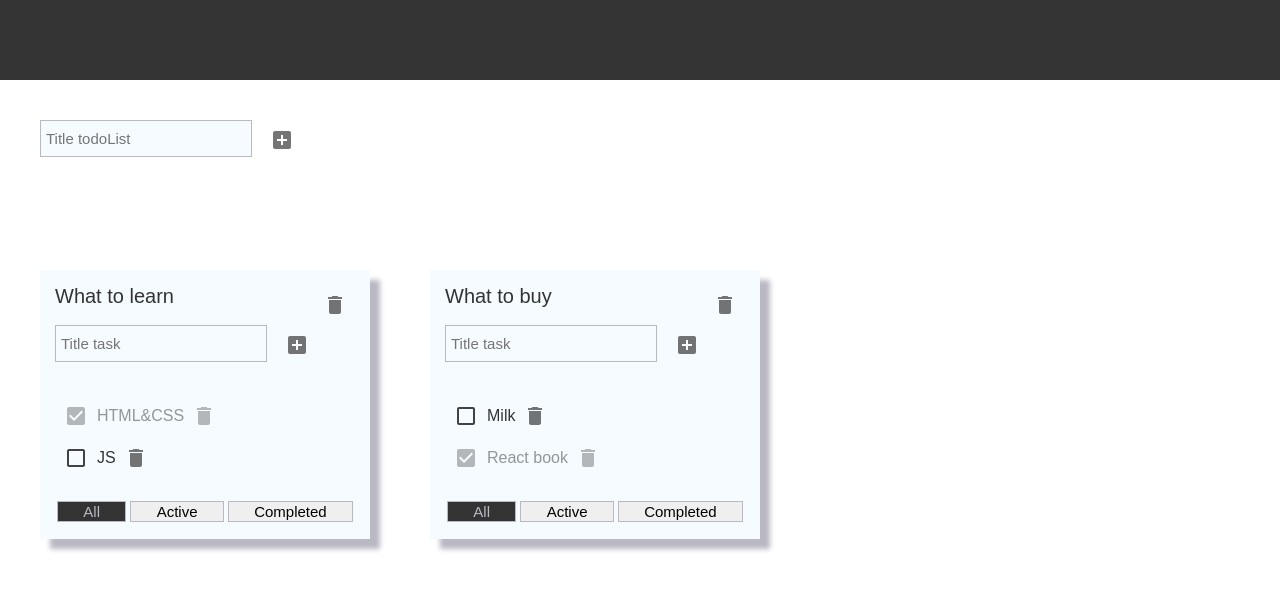
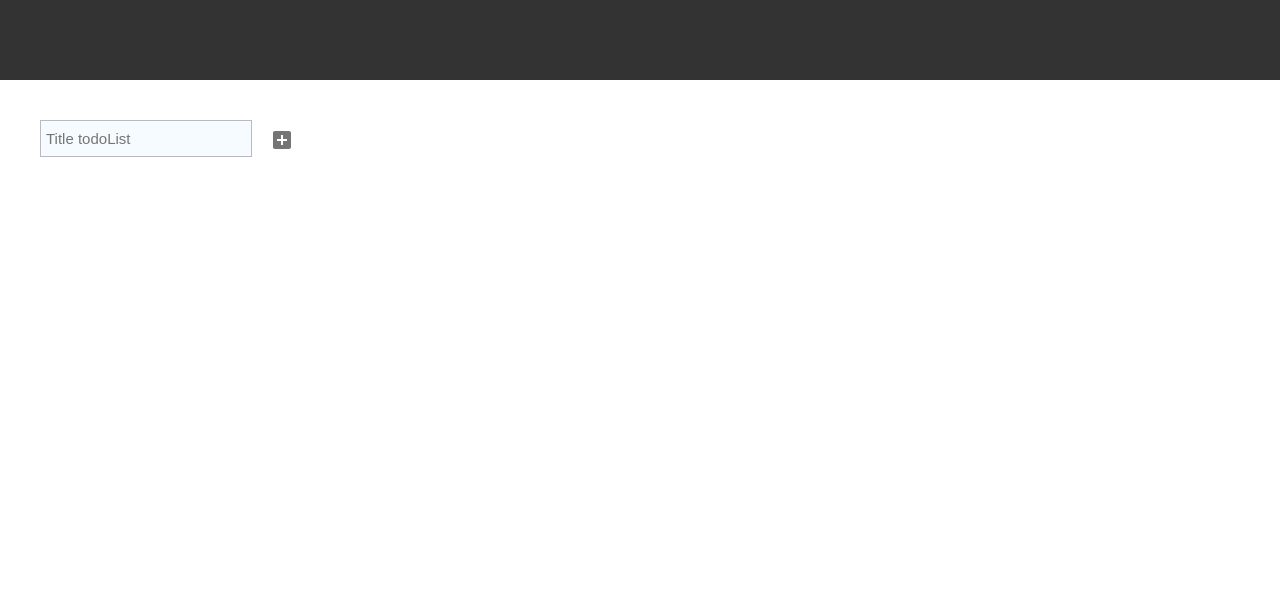
Before and after one commit to NadzeyaValatkevich/tasks, a React (Create React App) app: page / in a window 1280 px wide. Shown: the top 590 px of the page. Built offline with nearby package versions, Linux system fonts and the light colour scheme; the HTML template or start-up script is replaced by a standard one.

Commit message:
created store and used useSelector and useDispatch

```diff
--- a/package.json
+++ b/package.json
@@ -17,7 +17,9 @@
     "@types/uuid": "^9.0.2",
     "react": "^18.2.0",
     "react-dom": "^18.2.0",
+    "react-redux": "^8.1.0",
     "react-scripts": "5.0.1",
+    "redux": "^4.2.1",
     "typescript": "^4.4.2",
     "web-vitals": "^2.1.0"
   },
--- a/src/App.tsx
+++ b/src/App.tsx
@@ -3,6 +3,10 @@ import style from './App.module.css';
 import {TodoList} from "./TodoList";
 import {v1} from "uuid";
 import {AddItemForm} from "./AddItemForm";
+import {useDispatch, useSelector} from "react-redux";
+import {AppRootStateType} from "./state/store";
+import {AddTask, ChangeTaskStatus, ChangeTaskTitle, RemoveTask} from "./tasks-reducer";
+import {AddTodoList, ChangeTodoListFilter, ChangeTodoListTitle, RemoveTodoList} from "./todoLists-reducer";
 
 export type TaskType = {
     id: string,
@@ -21,63 +25,61 @@ export type TasksStateType = {
 
 const App = () => {
 
+    const todoLists = useSelector<AppRootStateType, TodoListType[]>(state => state.todoLists);
+    const tasks = useSelector<AppRootStateType, TasksStateType>(state => state.tasks);
+    const dispatch = useDispatch();
+
     const todoListId1 = v1();
     const todoListId2 = v1();
 
-    const [todoLists, setTodoLists] = useState<TodoListType[]>(
-        [
-            {id: todoListId1, title: 'What to learn', filter: 'all'},
-            {id: todoListId2, title: 'What to buy', filter: 'all'},
-        ]
-    );
+    // const [todoLists, setTodoLists] = useState<TodoListType[]>(
+    //     [
+    //         {id: todoListId1, title: 'What to learn', filter: 'all'},
+    //         {id: todoListId2, title: 'What to buy', filter: 'all'},
+    //     ]
+    // );
 
-    const [tasks, setTasks] = useState<TasksStateType>({
-        [todoListId1]: [
-            {id: v1(), title: 'HTML&CSS', isDone: true},
-            {id: v1(), title: 'JS', isDone: false}
-        ],
-        [todoListId2]: [
-            {id: v1(), title: 'Milk', isDone: false},
-            {id: v1(), title: 'React book', isDone: true}
-        ],
-    });
+    // const [tasks, setTasks] = useState<TasksStateType>({
+    //     [todoListId1]: [
+    //         {id: v1(), title: 'HTML&CSS', isDone: true},
+    //         {id: v1(), title: 'JS', isDone: false}
+    //     ],
+    //     [todoListId2]: [
+    //         {id: v1(), title: 'Milk', isDone: false},
+    //         {id: v1(), title: 'React book', isDone: true}
+    //     ],
+    // });
 
     const removeTask = (todoListId: string, id: string) => {
-        setTasks({...tasks, [todoListId]: tasks[todoListId].filter(t => t.id !== id)})
+        dispatch(RemoveTask(todoListId, id));
+    };
+
+    const addTask = (todoListId: string, title: string) => {
+        dispatch(AddTask(todoListId, title));
+    };
+
+    const changeStatus = (todoListId: string, id: string, isDone: boolean) => {
+        dispatch(ChangeTaskStatus(todoListId, id, isDone));
+    };
+
+    const changeTaskTitle = (todoListId: string, id: string, newTitle: string) => {
+        dispatch(ChangeTaskTitle(todoListId, id, newTitle));
+    };
+
+    const removeTodoList = (todoListId: string) => {
+        dispatch(RemoveTodoList(todoListId));
+    };
+
+    const addTodoList = (title: string) => {
+        dispatch(AddTodoList(title));
     };
 
     const changeFilter = (todoListId: string, value: FilterValuesType) => {
-        setTodoLists(todoLists.map(tl => tl.id === todoListId ? {...tl, filter: value} : tl))
-    };
-
-    const addTask = (todoListId: string, title: string) => {
-        const task = {id: v1(), title: title, isDone: false};
-        setTasks({...tasks, [todoListId]: [task, ...tasks[todoListId]]})
-    };
-
-    const changeStatus = (todoListId: string, id: string, isDone: boolean) => {
-        setTasks({...tasks, [todoListId]: tasks[todoListId].map(t => t.id === id ? {...t, isDone} : t)})
-    };
-
-    const removeTodoList = (todoListId: string) => {
-        setTodoLists(todoLists.filter(tl => tl.id !== todoListId));
-        delete tasks[todoListId];
-        setTasks({...tasks});
-    };
-
-    const addTodoList = (title: string) => {
-        const newTodoListId = v1();
-        const newTodoList: TodoListType = {id: newTodoListId, title, filter: 'all'};
-        setTodoLists([newTodoList, ...todoLists]);
-        setTasks({...tasks, [newTodoListId]: []});
-    };
-
-    const changeTaskTitle = (todoListId: string, id: string, newTitle: string) => {
-        setTasks({...tasks, [todoListId]: tasks[todoListId].map(t => t.id === id ? {...t, title: newTitle} : t)})
+        dispatch(ChangeTodoListFilter(todoListId, value));
     };
 
     const changeTodoListTitle = (todoListId: string, newTitle: string) => {
-        setTodoLists(todoLists.map(tl => tl.id === todoListId ? {...tl, title: newTitle} : tl))
+        dispatch(ChangeTodoListTitle(todoListId, newTitle));
     };
 
     return (
--- a/src/index.tsx
+++ b/src/index.tsx
@@ -3,14 +3,16 @@ import ReactDOM from 'react-dom/client';
 import './index.css';
 import App from './App';
 import reportWebVitals from './reportWebVitals';
+import {Provider} from "react-redux";
+import {store} from "./state/store";
 
 const root = ReactDOM.createRoot(
-  document.getElementById('root') as HTMLElement
+    document.getElementById('root') as HTMLElement
 );
 root.render(
-  <React.StrictMode>
-    <App />
-  </React.StrictMode>
+    <Provider store={store}>
+        <App/>
+    </Provider>
 );
 
 // If you want to start measuring performance in your app, pass a function
--- /dev/null
+++ b/src/state/store.ts
@@ -0,0 +1,13 @@
+import {combineReducers} from "redux";
+import {legacy_createStore as createStore} from 'redux'
+import {tasksReducer} from "../tasks-reducer";
+import {todoListsReducer} from "../todoLists-reducer";
+
+const rootReducer = combineReducers({
+    tasks: tasksReducer,
+    todoLists: todoListsReducer
+});
+
+export const store = createStore(rootReducer);
+
+export type AppRootStateType = ReturnType<typeof rootReducer>
--- a/src/tasks-reducer.tsx
+++ b/src/tasks-reducer.tsx
@@ -2,7 +2,9 @@ import {FilterValuesType, TasksStateType, TodoListType} from "./App";
 import {v1} from "uuid";
 import {AddTodoListActionType, RemoveTodoListActionType} from "./todoLists-reducer";
 
-export const tasksReducer = (state: TasksStateType, action: ActionsType) => {
+const initialState: TasksStateType = {};
+
+export const tasksReducer = (state: TasksStateType = initialState, action: ActionsType): TasksStateType => {
     switch (action.type) {
         case 'REMOVE-TASK':
             return {...state, [action.todoListId]: state[action.todoListId].filter(t => t.id !== action.taskId)};
@@ -29,7 +31,7 @@ export const tasksReducer = (state: TasksStateType, action: ActionsType) => {
             delete newState[action.id];
             return newState
         default:
-            throw new Error("I don't understand this type")
+            return state
     }
 };
 
--- a/src/todoLists-reducer.tsx
+++ b/src/todoLists-reducer.tsx
@@ -1,7 +1,8 @@
 import {FilterValuesType, TodoListType} from "./App";
 import {v1} from "uuid";
 
-export const todoListsReducer = (state: TodoListType[], action: ActionsType) => {
+const initialState: TodoListType[] = [];
+export const todoListsReducer = (state: TodoListType[] = initialState, action: ActionsType): TodoListType[] => {
     switch (action.type) {
         case 'REMOVE-TODOLIST':
             const newState = state.filter(tl => tl.id !== action.id);
@@ -13,7 +14,7 @@ export const todoListsReducer = (state: TodoListType[], action: ActionsType) =>
         case 'CHANGE-TODOLIST-FILTER':
             return state.map(tl => tl.id === action.id ? {...tl, filter: action.filter} : tl);
         default:
-            throw new Error("I don't understand this type")
+            return state
     }
 };
 
```
Also changed, not shown: 1 other file (tests, documents, lock files or other folders).
